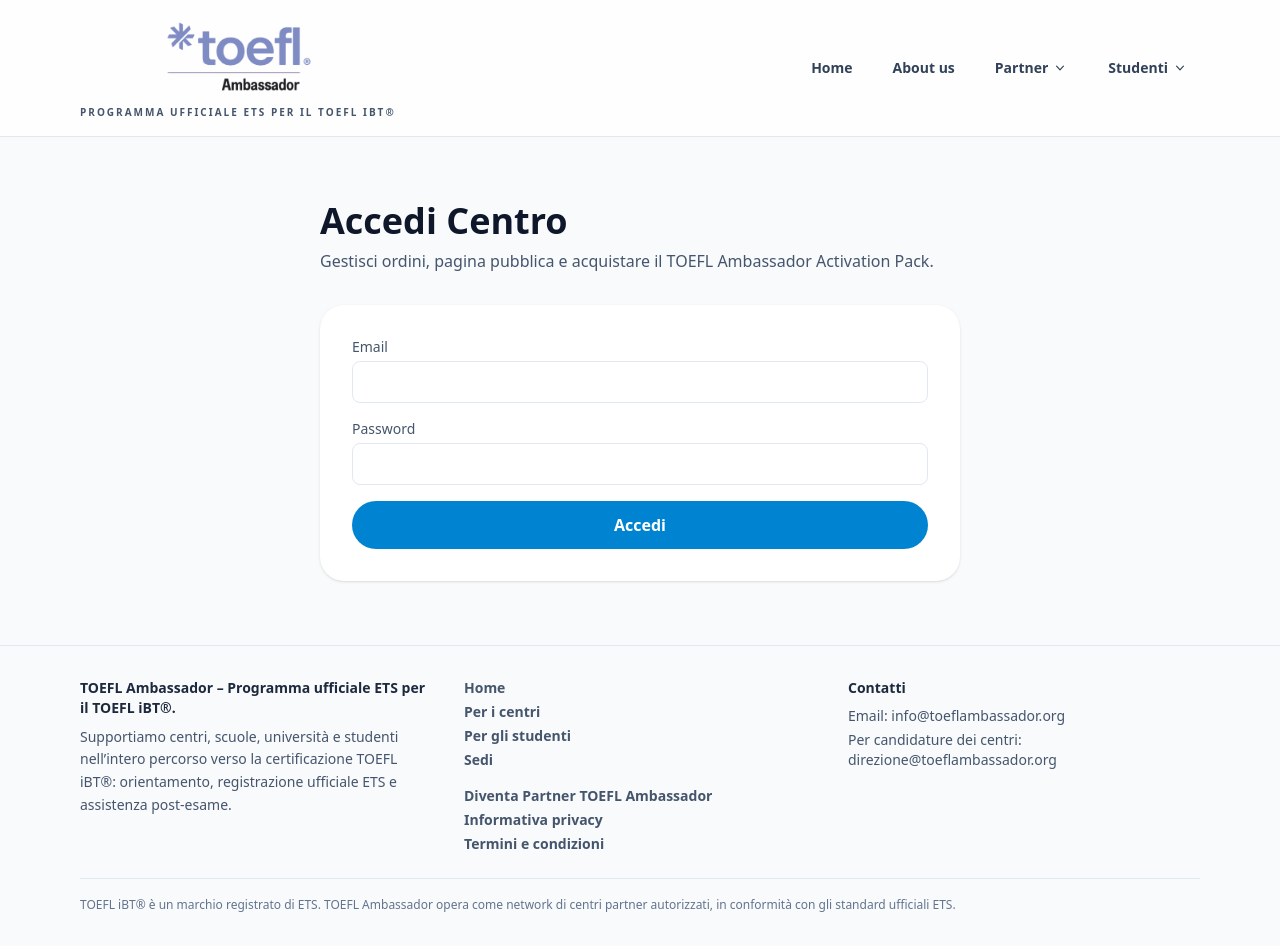
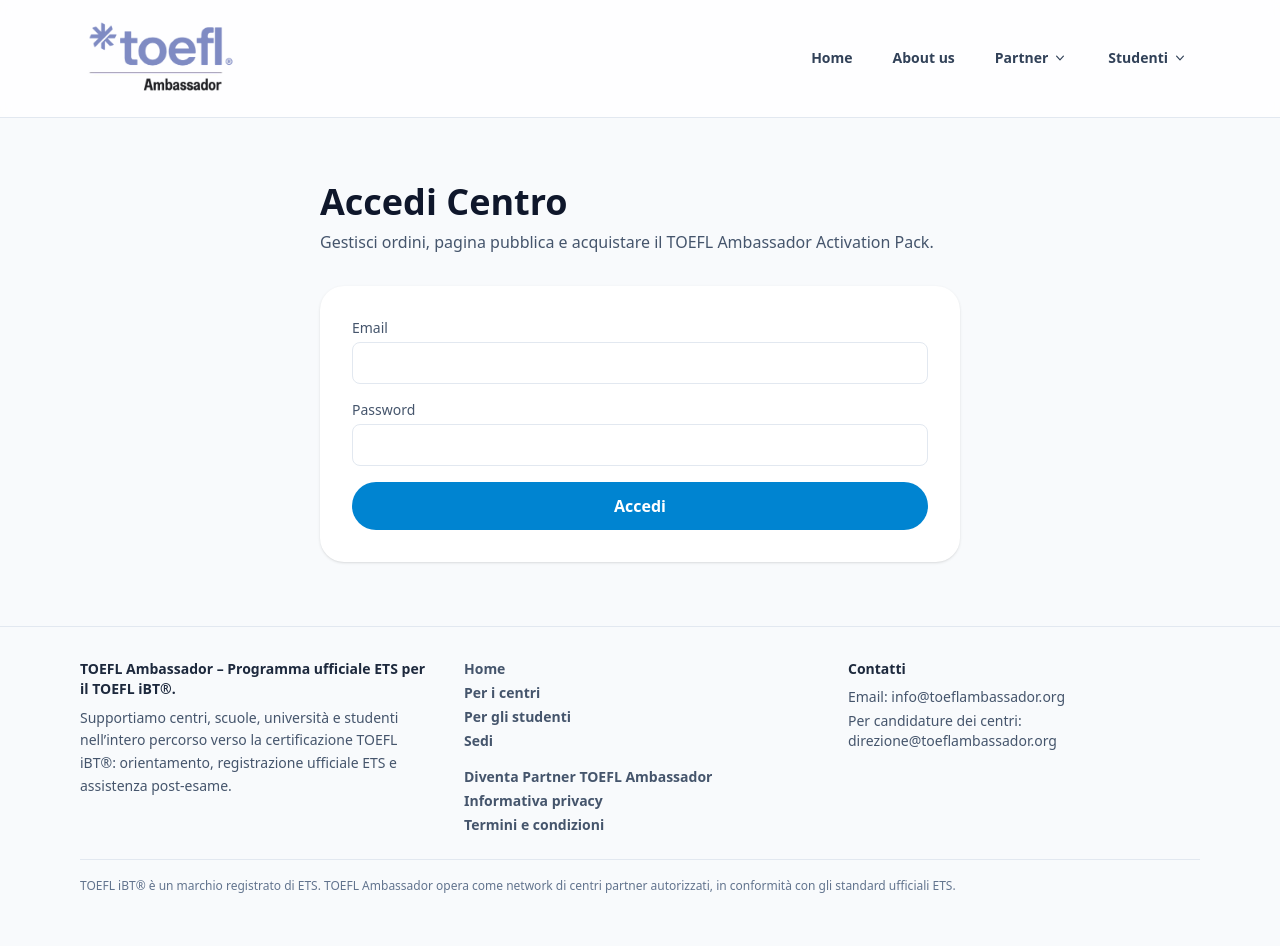
Before and after one commit to drstefanik/toeflambassador, a Next.js app: page /login-center in a window 1280 px wide. Built offline with nearby package versions, Linux system fonts and the light colour scheme.

Commit message:
Update site-header.tsx

```diff
--- a/src/components/site-header.tsx
+++ b/src/components/site-header.tsx
@@ -45,7 +45,7 @@
         ref={navRef}
         className="relative mx-auto flex max-w-6xl items-center justify-between gap-4 px-4 py-3 sm:py-4"
       >
-        {/* Logo + tagline (tagline sotto al logo) */}
+        {/* Logo */}
 <Link href="/" className="flex flex-col items-center gap-1 sm:items-center">
   <Image
     src="/toefl-ambassador-logo.png"
@@ -54,9 +54,6 @@
     height={64}
     priority
   />
-  <span className="text-[10px] font-semibold uppercase tracking-[0.2em] text-slate-600">
-    PROGRAMMA UFFICIALE ETS PER IL TOEFL iBT®
-  </span>
 </Link>
 
         {/* Mobile hamburger */}
```
